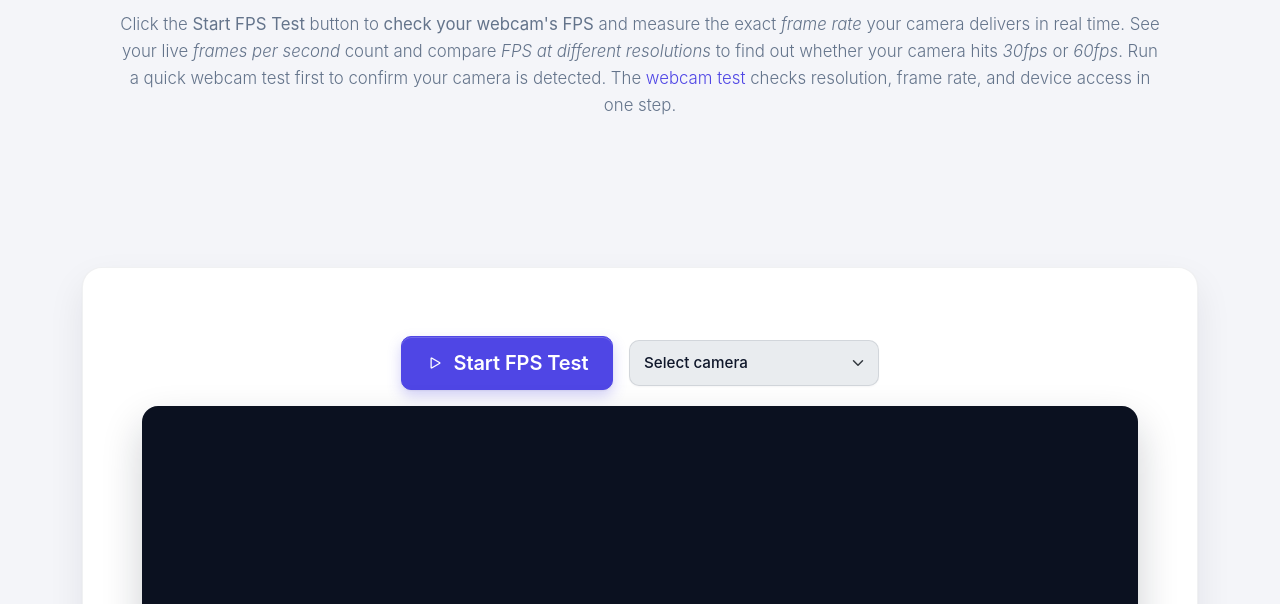
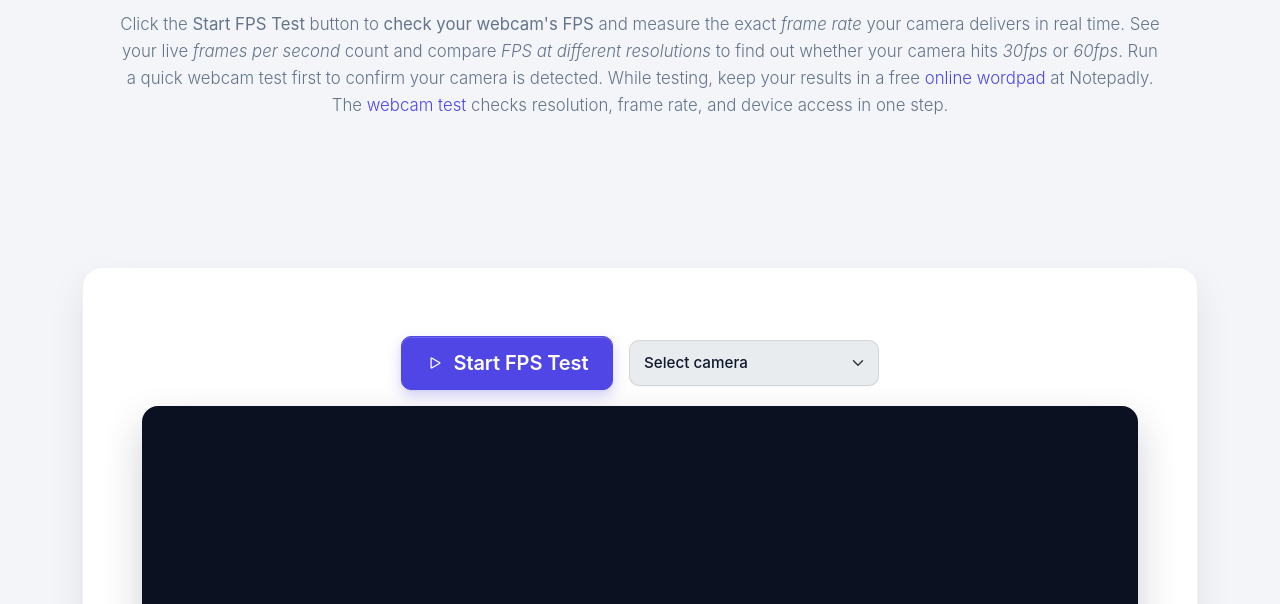
Before and after one commit to webcam-test/webcam-test.github.io, a website built with webpack: page fps-checker.html in a window 1280 px wide. Shown: the part 196-800 px from the top of the page. Built offline with nearby package versions, Linux system fonts and the light colour scheme; a web font is replaced by a local one.

Commit message:
feat: move notepadly.online link to /fps-checker, add joteo.net backlink
Part of the joteo.net inbound backlink program (see joteo_new_project's
CLAUDE.md). Anchor: "joteo.net's technology & gadgets calculators" on
the home page; the existing notepadly.online link moves to
/fps-checker to make room.

Co-Authored-By: Claude Sonnet 5 <noreply@anthropic.com>
Claude-Session: https://claude.ai/code/session_01BEh6LP3DDPsbpLzcEeH8E5

```diff
--- a/fps-checker.html
+++ b/fps-checker.html
@@ -81,7 +81,7 @@
 <section class="hero">
     <div class="container text-center">
       <h1 class="display-5 fw-bold text-dark mb-3">Check Your Webcam FPS — Measure Frame Rate Performance</h1>
-      <p class="lead text-muted">Click the <strong>Start FPS Test</strong> button to <strong>check your webcam's FPS</strong> and measure the exact <em>frame rate</em> your camera delivers in real time. See your live <em>frames per second</em> count and compare <em>FPS at different resolutions</em> to find out whether your camera hits <em>30fps</em> or <em>60fps</em>. Run a quick webcam test first to confirm your camera is detected. <!-- SILO_START:slot_a -->The <a href="/">webcam test</a> checks resolution, frame rate, and device access in one step.<!-- SILO_END:slot_a --></p>
+      <p class="lead text-muted">Click the <strong>Start FPS Test</strong> button to <strong>check your webcam's FPS</strong> and measure the exact <em>frame rate</em> your camera delivers in real time. See your live <em>frames per second</em> count and compare <em>FPS at different resolutions</em> to find out whether your camera hits <em>30fps</em> or <em>60fps</em>. Run a quick webcam test first to confirm your camera is detected. While testing, keep your results in a free <a href="https://notepadly.online/" rel="noopener">online wordpad</a> at Notepadly. <!-- SILO_START:slot_a -->The <a href="/">webcam test</a> checks resolution, frame rate, and device access in one step.<!-- SILO_END:slot_a --></p>
     </div>
   </section>
 
```
Also changed, not shown: index.html (+1 -1 lines).
